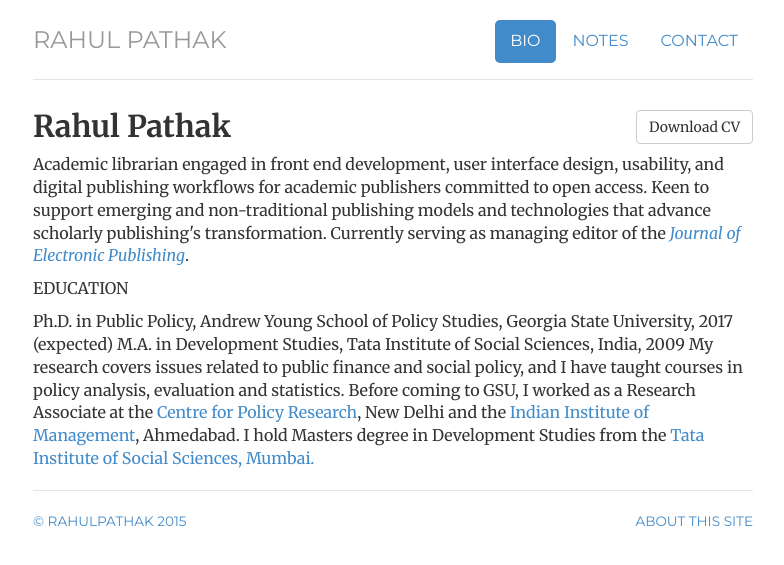
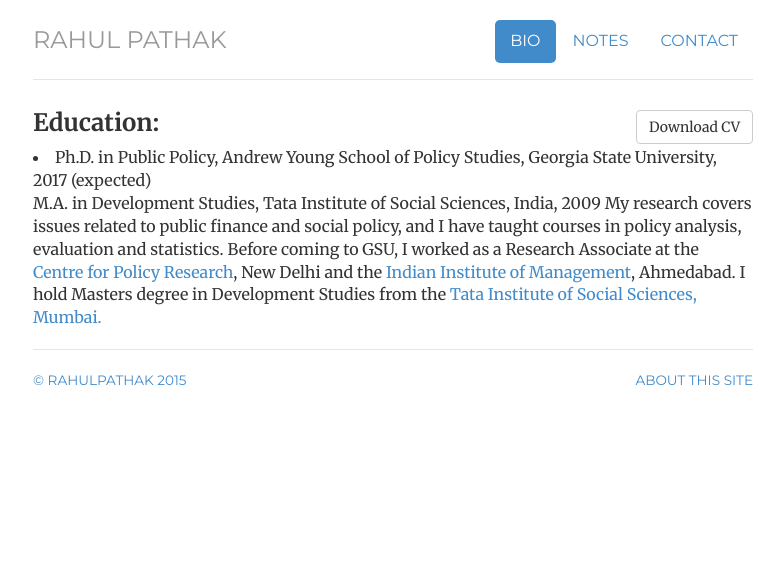
Before and after one commit to pathak-rahul/pathak-rahul.github.io, a Jekyll site: the page built from bio/index.html, in a window 1280 px wide. Shown: the top 565 px of the page, without its empty margins (247-1031 px from the left). Built offline with Jekyll 4.4.1, drawn with Linux system fonts in a browser that asks for light colours.

Commit message:
Update index.html

```diff
--- a/bio/index.html
+++ b/bio/index.html
@@ -12,13 +12,9 @@ description: Current CV for Rahul Pathak.
 	<a href="/files/rpathak-cv.pdf" class="btn btn-default pull-right" title="Download CV as PDF">Download CV</a>
 			<div itemscope itemtype="http://data-vocabulary.org/Person">
 
-			<span itemprop="name"><h2>Rahul Pathak</h2></span>
+			<span itemprop="name"><h3>Education:</h3></span>
 
-
-			<p>Academic librarian engaged in front end development, user interface design, usability, and digital publishing workflows for academic publishers committed to open access. Keen to support emerging and non-traditional publishing models and technologies that advance scholarly publishing's transformation. Currently serving as managing editor of the <em><a href="http://journalofelectronicpublishing.org" title="Journal of Electronic Publishing">Journal of Electronic Publishing</a></em>.</p>
-
-	<p>EDUCATION</p>
-	Ph.D. in Public Policy, Andrew Young School of Policy Studies, Georgia State University, 2017 (expected)
+	<li>Ph.D. in Public Policy, Andrew Young School of Policy Studies, Georgia State University, 2017 (expected)</li>
 	M.A. in Development Studies, Tata Institute of Social Sciences, India, 2009
 
 				<span itemprop="name">My research covers issues related to public finance and social policy, and I have taught courses in policy analysis, evaluation and statistics. Before coming to GSU, I worked as a Research Associate at the <a href="http://www.cprindia.org/"> Centre for Policy Research</a>, New Delhi and the <a href="http://www.iimahd.ernet.in/"> Indian Institute of Management</a>, Ahmedabad. I hold Masters degree in Development Studies from the <a href="http://tiss.edu//"> Tata Institute of Social Sciences, Mumbai.</span>
```
